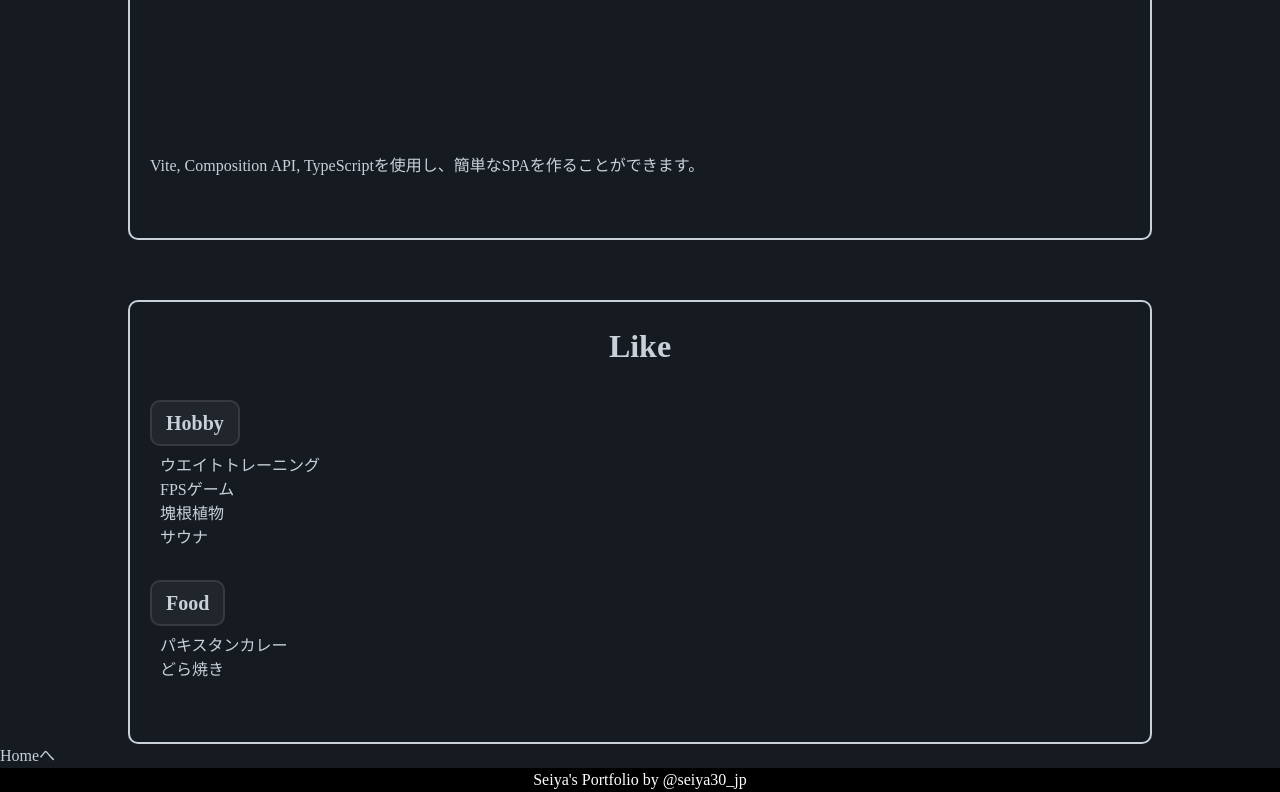
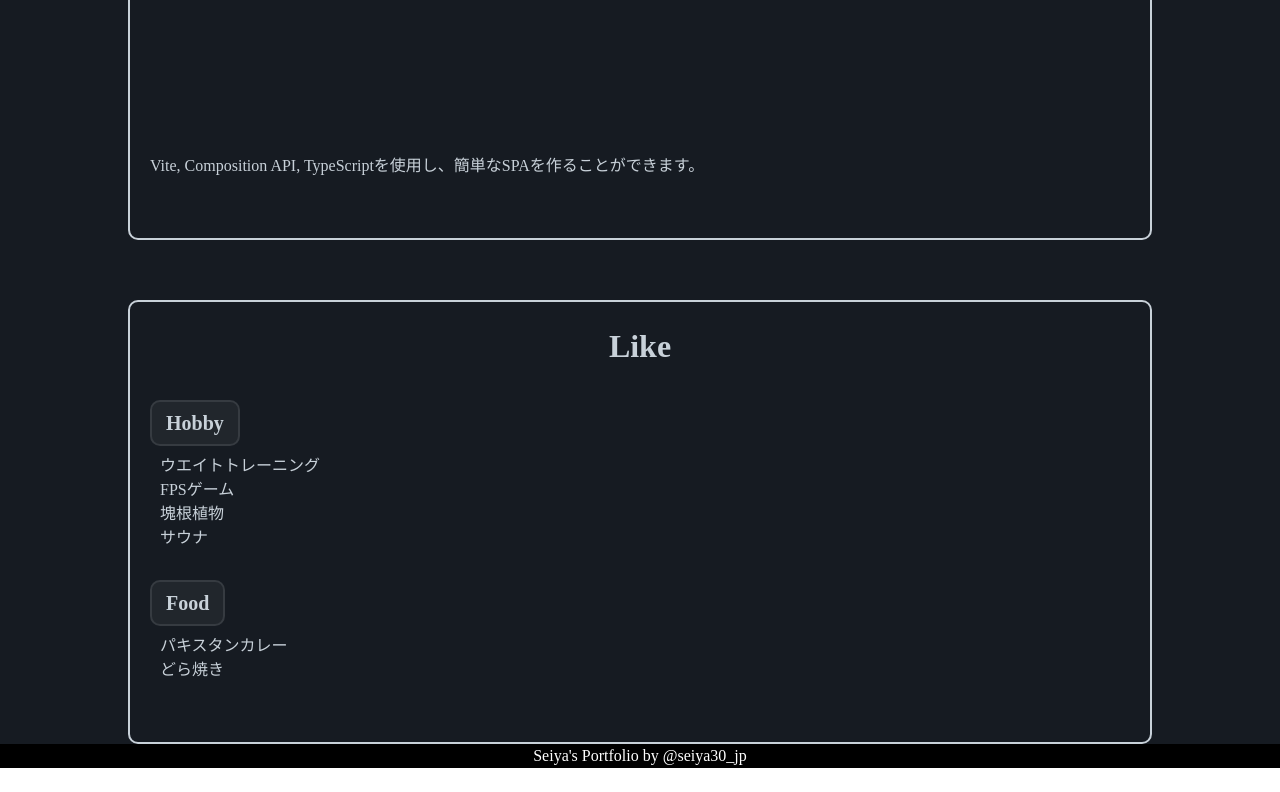
Before and after one commit to Seiya830/Portfolio, a Vue app: page /about in a window 1280 px wide. Shown: the part 1337-2129 px from the top of the page. After the commit the page ends 2105 px from the top, so only its background shows below. Built offline with nearby package versions, Linux system fonts and the light colour scheme.

Commit message:
homeへのリンクを削除

```diff
--- a/src/views/AboutView.vue
+++ b/src/views/AboutView.vue
@@ -58,7 +58,6 @@
         </ul>
       </div>
     </div>
-    <router-link to="/">Homeへ</router-link>
   </section>
 </template>
 
```
